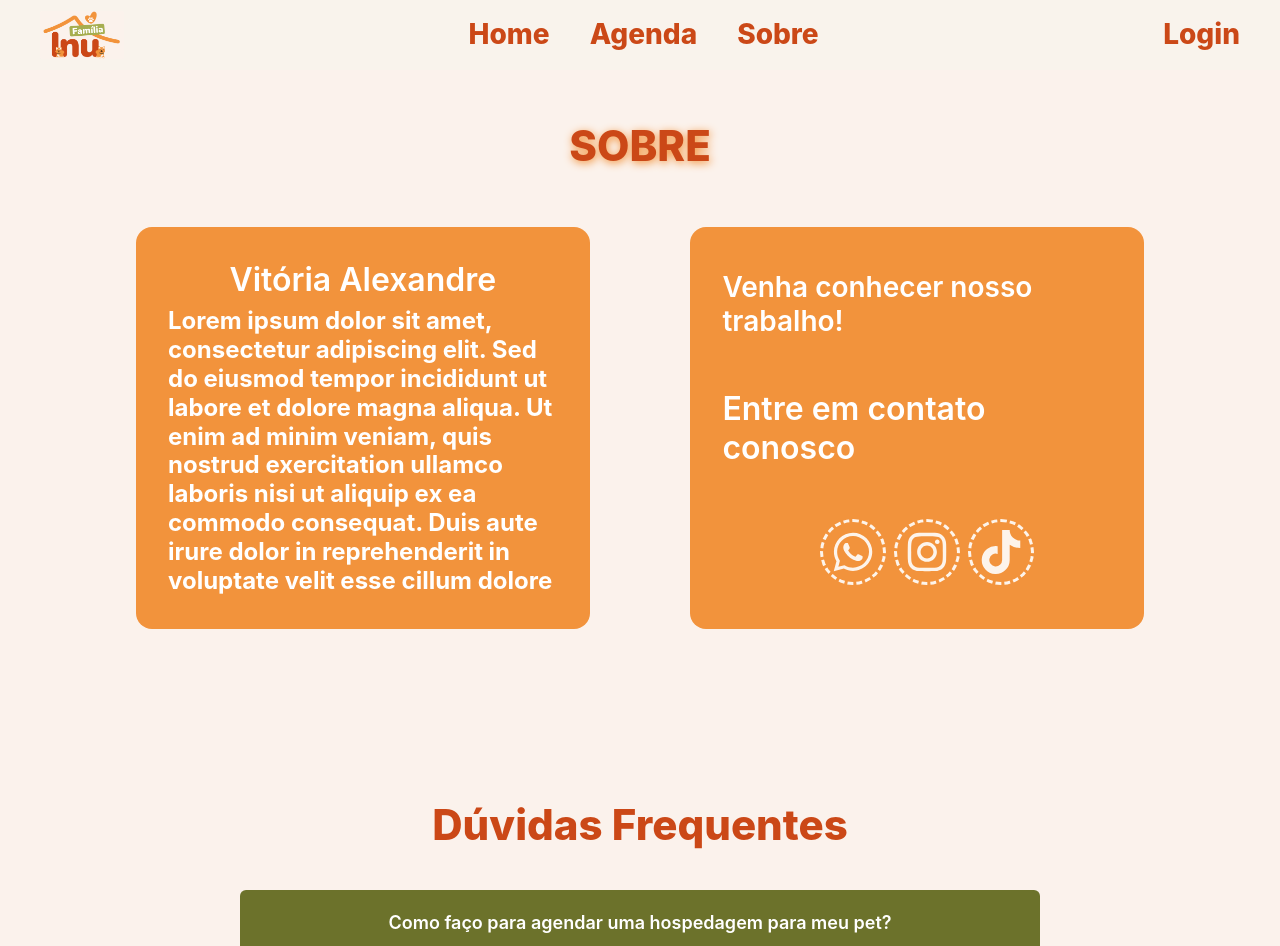
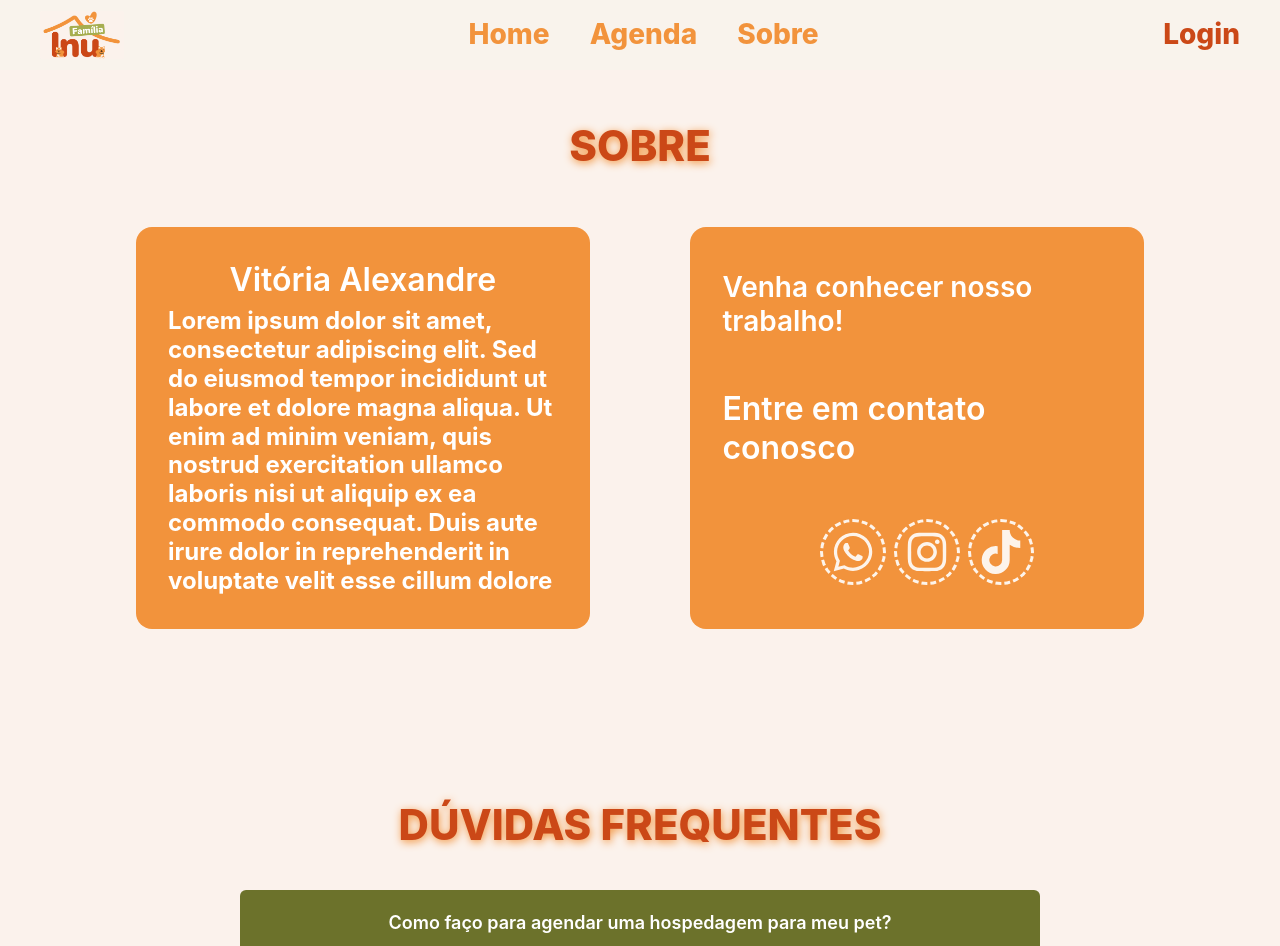
Before and after one commit to yamashita-tiemi/Familia-Inu, a Next.js app: page /sobre in a window 1280 px wide. Shown: the top 946 px of the page. Built offline with nearby package versions, Linux system fonts and the light colour scheme.

Commit message:
Update styles

```diff
--- a/src/app/_components/AppointmentForm.tsx
+++ b/src/app/_components/AppointmentForm.tsx
@@ -37,7 +37,7 @@ const AppointmentForm: React.FC<AppointmentFormProps> = ({ startDate, endDate, t
   return (
     <Box
       as="form"
-      bg="#FFF"
+      bg="white"
       padding={8}
       borderRadius="md"
       boxShadow="md"
@@ -74,9 +74,9 @@ const AppointmentForm: React.FC<AppointmentFormProps> = ({ startDate, endDate, t
 
         <Button
           type="submit"
-          bg="#CB4817"
+          bg="var(--orange1)"
           color="white"
-          _hover={{ bg: "#F2933C" }}
+          _hover={{ bg: "var(--orange2)" }}
         >
           Agendar
         </Button>
--- a/src/app/_components/article.tsx
+++ b/src/app/_components/article.tsx
@@ -56,7 +56,7 @@ export function ArticleDaily({ src, alt, widthImg, heightImg, text }:ArticleDail
                 top={"-10px"}
                 borderRadius={"0 0 16px 16px"}
             >
-                <Text weight={400} text={text} size={"18px"} color={"#FFFFFF"} paddingX={2} align="justify"/>
+                <Text weight={400} text={text} size={"18px"} color={"#FFFF"} paddingX={2} align="justify"/>
             </Stack>
         </Stack>
     )
--- a/src/app/_components/navbar.tsx
+++ b/src/app/_components/navbar.tsx
@@ -20,17 +20,17 @@ export default function Navbar() {
                 gap={"10"}
             >
                 <Link as={NextLink} href='/' color="#A6AE4F">
-                    <TitleNavbar title={"Home"} size={"28px"} />
+                    <TitleNavbar color="#F2933C" title={"Home"} size={"28px"} />
                 </Link>
                 <Link as={NextLink} href='/agenda' color="#A6AE4F">
-                    <TitleNavbar title={"Agenda"} size={"28px"} />
+                    <TitleNavbar color="#F2933C" title={"Agenda"} size={"28px"} />
                 </Link>
                 <Link as={NextLink} href='/sobre' color="#A6AE4F">
-                    <TitleNavbar title={"Sobre"} size={"28px"} />
+                    <TitleNavbar color="#F2933C" title={"Sobre"} size={"28px"} />
                 </Link>
             </Flex>
             <Link as={NextLink} href='/login' color="#A6AE4F">
-                <TitleNavbar title={"Login"} size={"28px"} />
+                <TitleNavbar color="#CB4817" title={"Login"} size={"28px"} />
             </Link>
         </HStack>
     )
--- a/src/app/_components/section.tsx
+++ b/src/app/_components/section.tsx
@@ -167,7 +167,7 @@ export function SectionFAQ() {
             justifyContent="center"
             alignItems="center"
         >
-            <TitleSection title={"Dúvidas Frequentes"} size={"42px"} />
+            <TitlePage title={"Dúvidas Frequentes"} size={"42px"} color={"#CB4817"}/>
             <Stack spacing={4} width="100%" maxWidth="800px" marginTop={8}>
                 {faqData.map((item, index) => (
                     <FAQItem key={index} question={item.question} answer={item.answer} />
--- a/src/app/_components/tittle.tsx
+++ b/src/app/_components/tittle.tsx
@@ -3,15 +3,16 @@ import { Heading } from "@chakra-ui/react";
 interface TitleNavbarProps {
     title: string
     size: string
+    color: string
 }
 
-export function TitleNavbar({ title, size }:TitleNavbarProps) {
+export function TitleNavbar({ title, size, color }:TitleNavbarProps) {
     return(
         <Heading
             as="h3"
             fontSize={size}
             fontWeight={800}
-            color={"#CB4817"}
+            color={color}
         >
             {title}
         </Heading>
--- a/src/app/globals.css
+++ b/src/app/globals.css
@@ -1,10 +1,11 @@
 :root {
     /*MEU ESTILO*/
-    --green-dark: #6C722B;
-    --green-light: #A6AE4F;
-    --red: #CB4817;
-    --orange: #F2933C;
-    --yellow: #F2C94C;
+    --green1: #6C722B;
+    --green2: #A6AE4F;
+    --orange1: #CB4817;
+    --orange2: #F2933C;
+    --yellow1: #F2C94C;
+    --white1: #ffff
 
     /* Adicionando cores de texto e fundo para um design completo */
     --text-primary: #333333;
```
